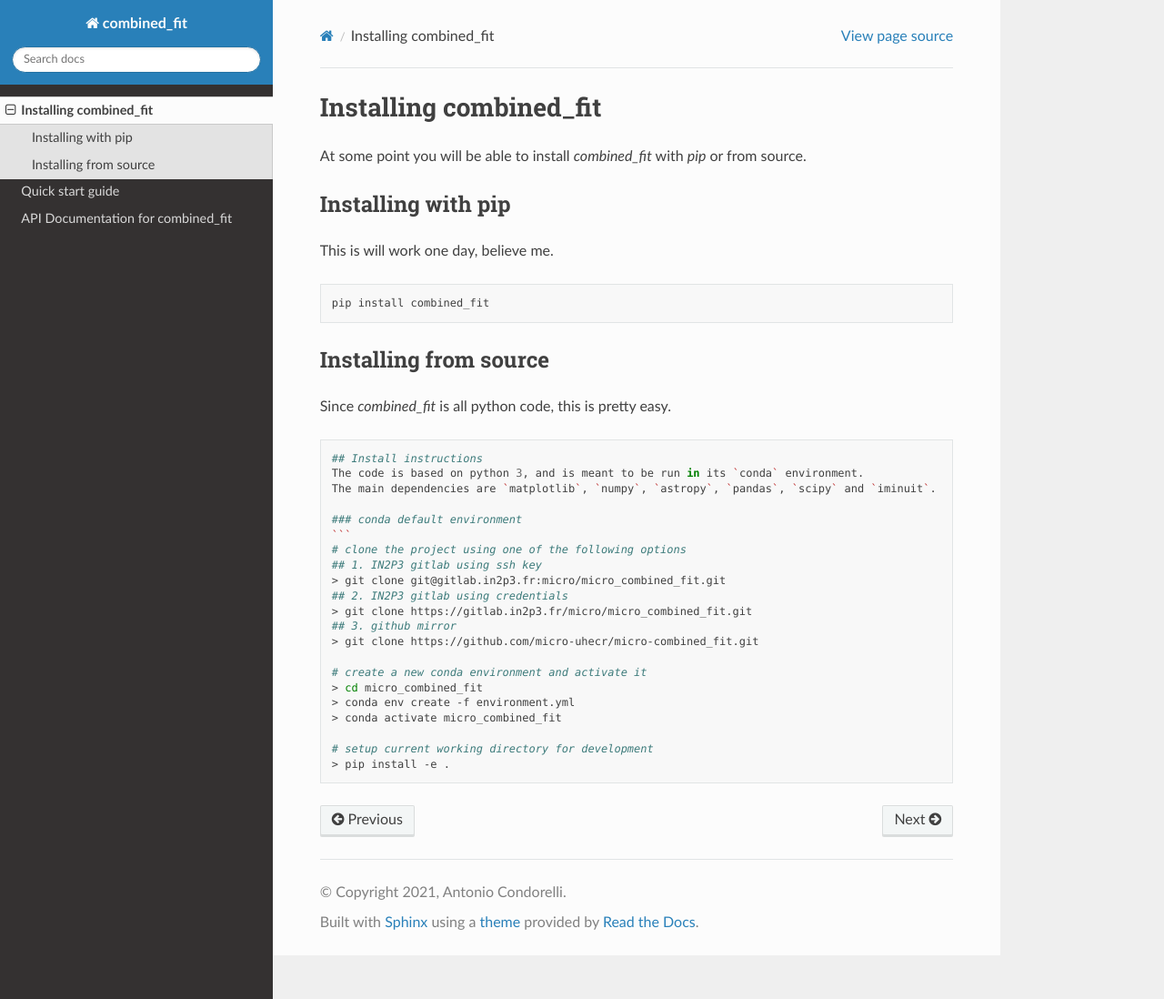
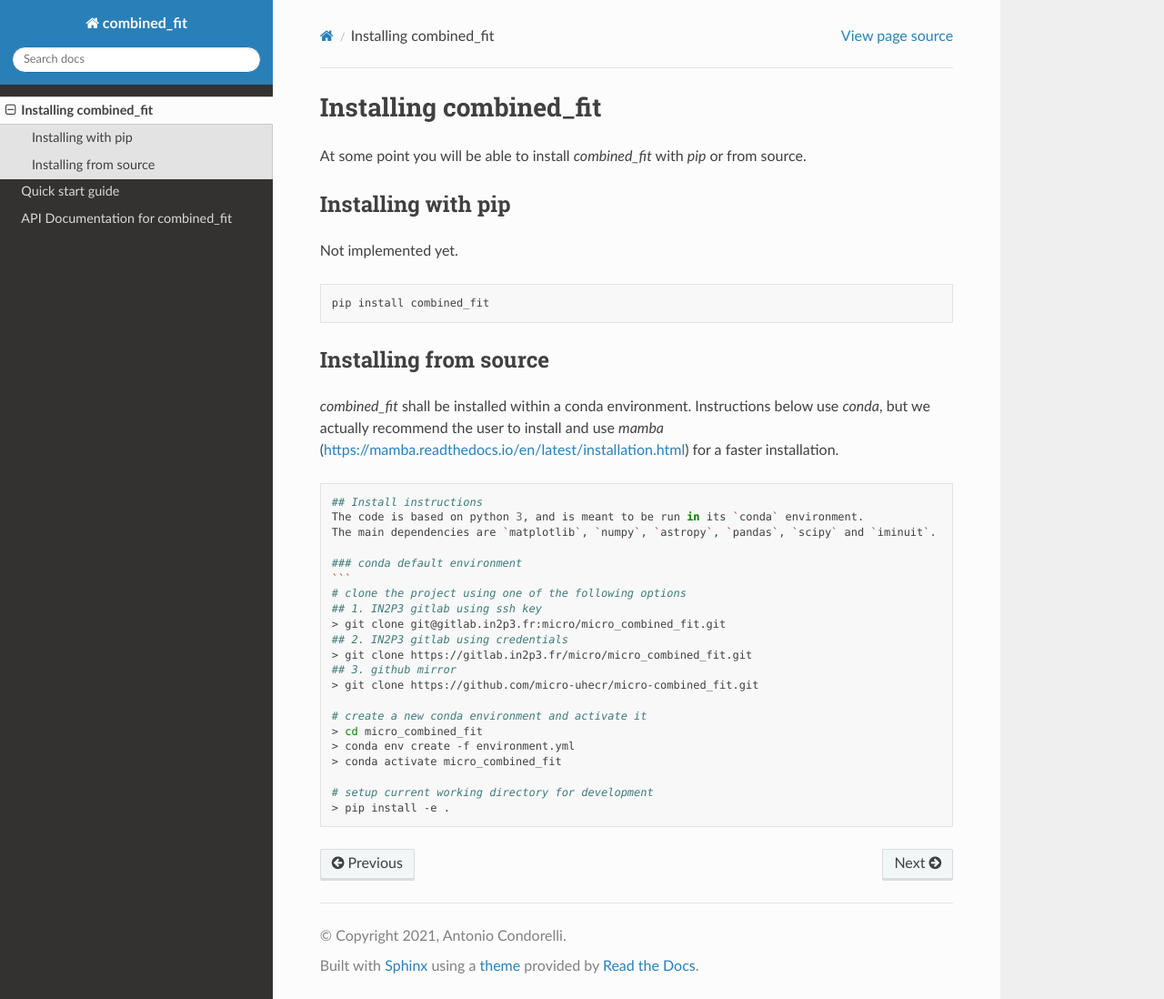
Before and after one commit to micro-uhecr/micro_combined_fit, a Sphinx documentation site: the page built from docs/install.rst, in a window 1280 px wide and 1098 px high. Shown: the whole window at 91% size. Built offline with Sphinx 7.4.7 and the Read the Docs theme 2.0.0, drawn with Linux system fonts in a browser that asks for light colours.

Commit message:
improve install doc

```diff
--- a/docs/install.rst
+++ b/docs/install.rst
@@ -9,7 +9,7 @@ At some point you will be able to install `combined_fit` with `pip` or from sour
 Installing with pip
 -------------------
 
-This is will work one day, believe me.
+Not implemented yet.
 
 .. code-block:: bash
 
@@ -20,7 +20,9 @@ This is will work one day, believe me.
 Installing from source
 -----------------------
 
-Since `combined_fit` is all python code, this is pretty easy.
+`combined_fit` shall be installed within a conda environment.
+Instructions below use `conda`, but we actually recommend the user to install
+and use `mamba` (https://mamba.readthedocs.io/en/latest/installation.html) for a faster installation.
 
 .. code-block:: bash
 
```
